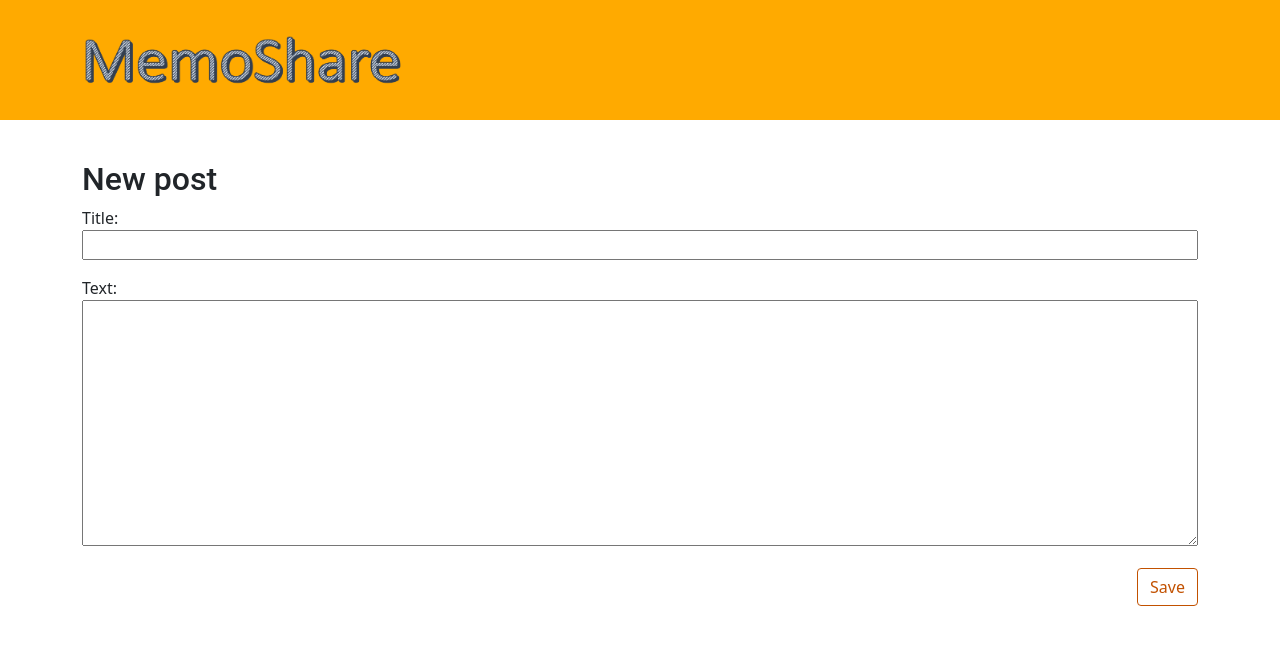
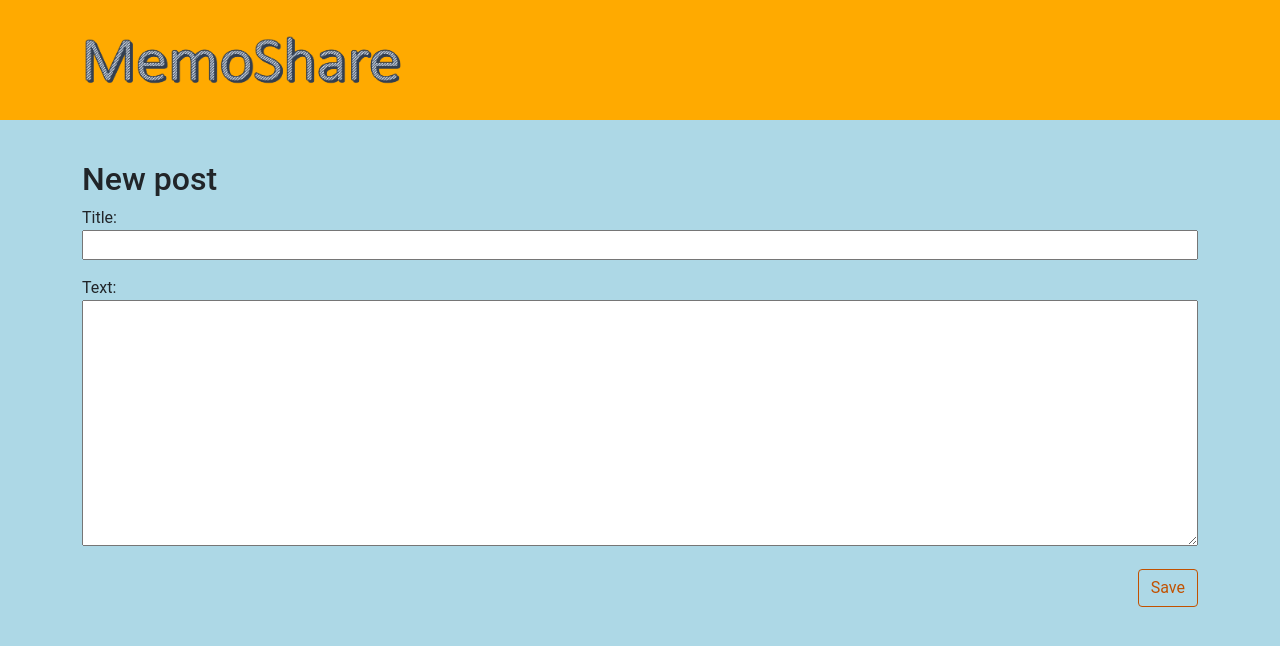
Before and after one commit to dbaslan/SWE573-DBA, a Django app: page /post/new/ in a window 1280 px wide. Shown: the top 646 px of the page. Run offline with Django 4.2, Linux system fonts and the light colour scheme.

Commit message:
Create body.css
Create body.css, specify background color and add to base.html

```diff
--- /dev/null
+++ b/MemoShare/blog/static/css/body.css
@@ -0,0 +1,4 @@
+body {
+    background-color: lightblue;
+    font-family: "Roboto";
+}
--- a/MemoShare/blog/templates/blog/base.html
+++ b/MemoShare/blog/templates/blog/base.html
@@ -11,6 +11,7 @@
         <meta name="theme-color" content="#ffffff">
     </head>
     <body>
+        <link rel="stylesheet" href="{% static 'css/body.css' %}">
         <header class="page-header">
             <img src="static/MemoShareLogo.png" width="400" height="80">
             <div class="container">
```
